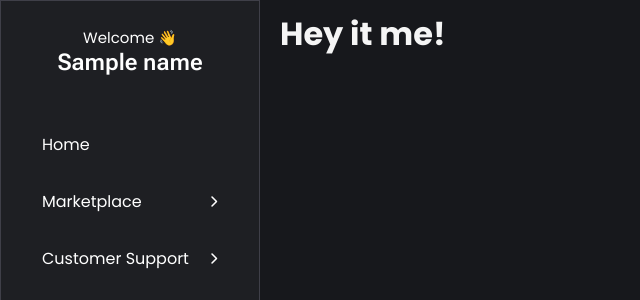
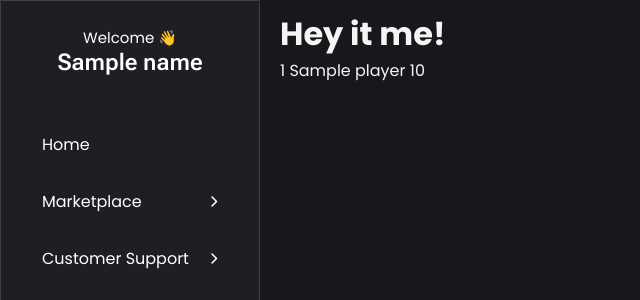
Before and after one commit to gangula-karthik/KAKI-App, a Flask app: template templates/Report_generation/Individual_report.html in a window 1280 px wide. Shown: the top 300 px of the page, without its empty margins (0-640 px from the left). Run offline with Flask 3, Linux system fonts and the light colour scheme; the template is opened without the code that fills it: most values are stand-ins (such as "Sample title", 1, 10 or a date in 2020); some libraries are stand-ins or nearby versions.

Commit message:
Add a basic for loop for the leaderboard of individual report and some comments

```diff
--- a/app.py
+++ b/app.py
@@ -5,6 +5,7 @@ app = Flask(__name__)
 @app.route('/', methods=['GET'])
 def index():
     return render_template('index.html', name="Sheldon")
+# Change the index.html to template.html to check your work as the index.html is not yet linked
 
 @app.route('/Report_generation/Individual_report')
 def Individual_report():
--- a/templates/Report_generation/Individual_report.html
+++ b/templates/Report_generation/Individual_report.html
@@ -3,4 +3,19 @@
 {% block content %}
     <h1>Hey it me!</h1>
     <!-- more content -->
+
+
+
+
+
+<!--Leaderboard-->
+<!-- A for loop that loops through all the instances to return a leaderboard in the form of a table-->
+<!-- To add the limit on the app.py by treating it as a list-->
+    {% for player in players %}
+    <tr>
+        <td>{{ loop.index }}</td>
+        <td>{{ player.name }}</td>
+        <td>{{ player.score }}</td>
+    </tr>
+    {% endfor %}
 {% endblock %}
```
